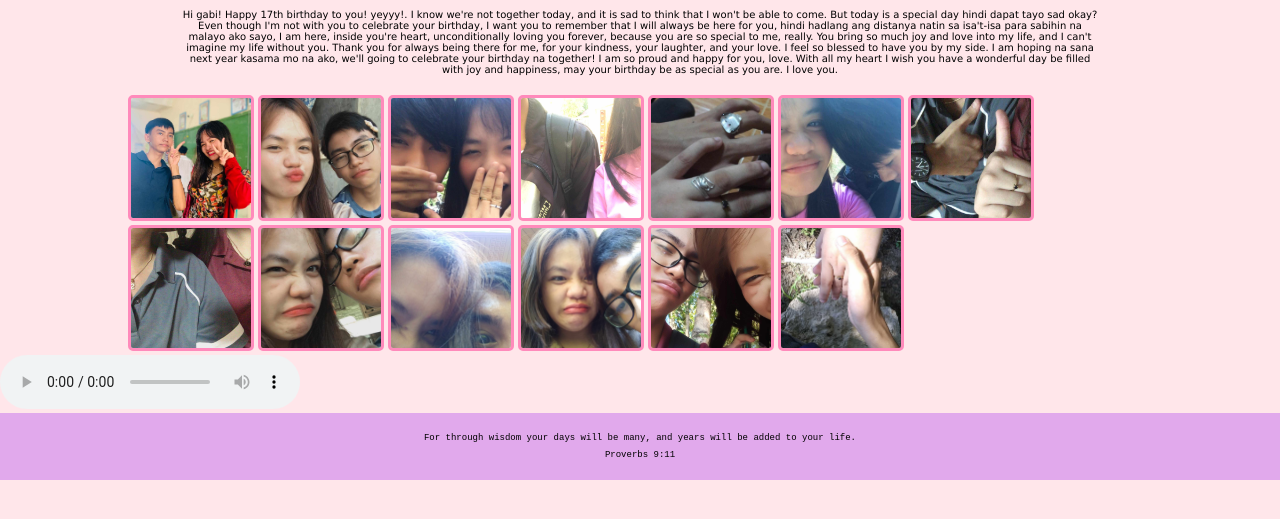
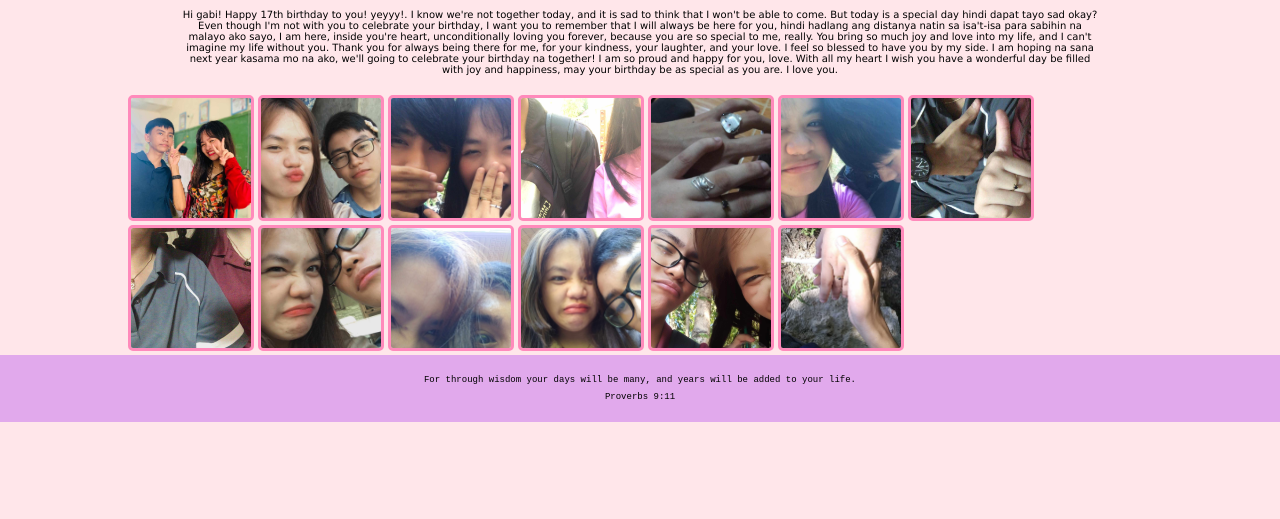
Before and after one commit to NekoSenpai06/for-my-birthday-girl, a plain HTML site: page index.html in a window 1280 px wide. Shown: the part 107-626 px from the top of the page. Drawn offline with Linux system fonts and the light colour scheme.

Commit message:
Update index.html

```diff
--- a/index.html
+++ b/index.html
@@ -38,7 +38,7 @@
         <img src="images/pics/12.jpg">
         <img src="images/pics/13.jpg">
     </div>
-    <audio src="wave to earth - Light.mp3" controls autoplay loop></audio>
+    <audio src="wave to earth - Light.mp3" style="display:none;" controls autoplay loop></audio>
     <footer>
         <p style="margin-bottom:7px">For through wisdom your days will be many, and years will be added to your life.</p>
         <p>Proverbs 9:11</p>
```
